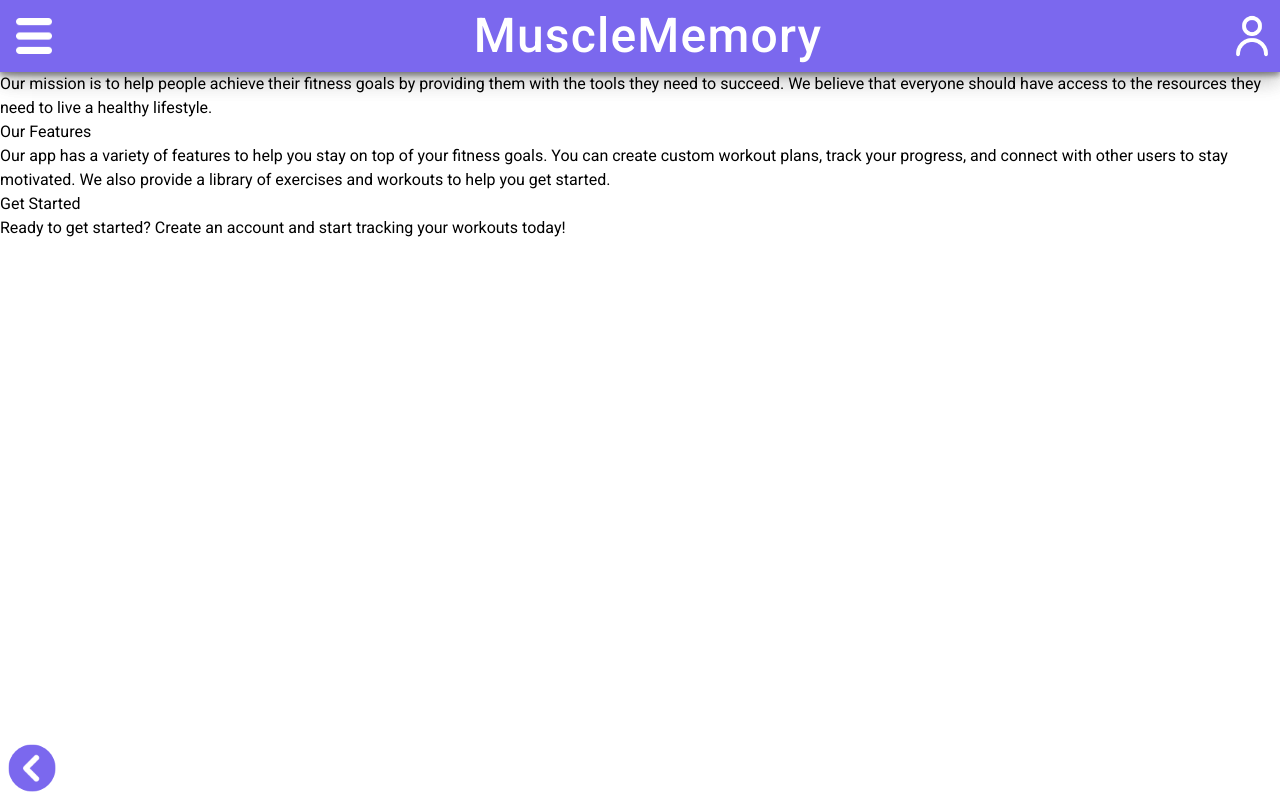
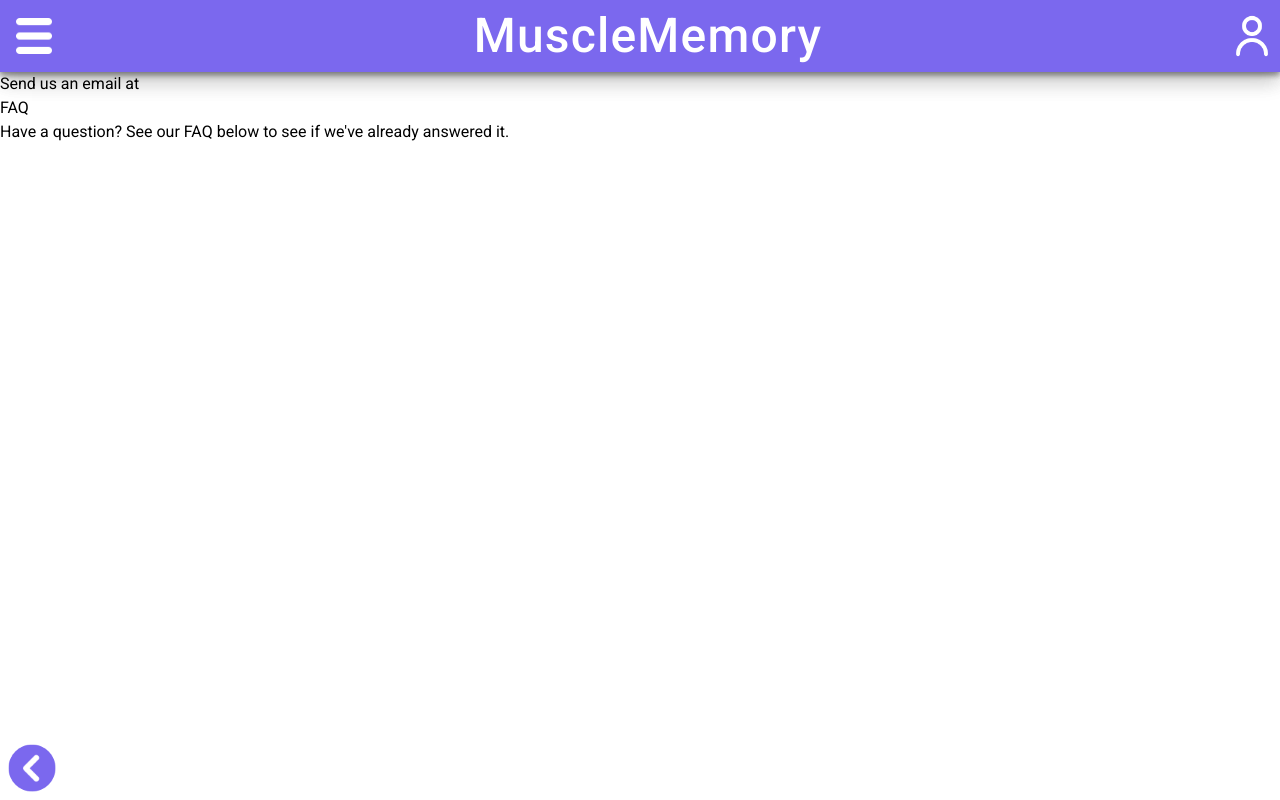
Before and after one commit to jszama/musclememory, a Next.js app in the folder frontend/: page /contact-us in a window 1280 px wide. Built offline with nearby package versions, Linux system fonts and the light colour scheme.

Commit message:
UI: Base contact-us page

```diff
--- a/frontend/app/contact-us/page.tsx
+++ b/frontend/app/contact-us/page.tsx
@@ -2,38 +2,31 @@ export default function Contact() {
     return (
         <main className="contact-page">
             <h1>
-                About MuscleMemory
+                Contact Us
             </h1>
             <article>
-                MuscleMemory is a fitness app that helps you track your workouts and stay on top of your fitness goals.
+                Have a question or need help? Contact us and we'll get back to you as soon as possible.
             </article>
             <div className="contact-info">
                 <section>
                     <h2>
-                        Our Mission
+                        Email
                     </h2>
                     <article>
-                        Our mission is to help people achieve their fitness goals by providing them with the tools they need to succeed. We believe that everyone should have access to the resources they need to live a healthy lifestyle.
+                        Send us an email at
                     </article>
                 </section>
 
                 <section>
                     <h2>
-                        Our Features
+                        FAQ
                     </h2>
                     <article>
-                        Our app has a variety of features to help you stay on top of your fitness goals. You can create custom workout plans, track your progress, and connect with other users to stay motivated. We also provide a library of exercises and workouts to help you get started.
+                        Have a question? See our FAQ below to see if we've already answered it.
                     </article>
                 </section>
             </div>
-            <section>
-                    <h2>
-                        Get Started
-                    </h2>
-                    <article>
-                        Ready to get started? Create an account and start tracking your workouts today!
-                    </article>
-                </section>
+
         </main>
     );
 }
```
